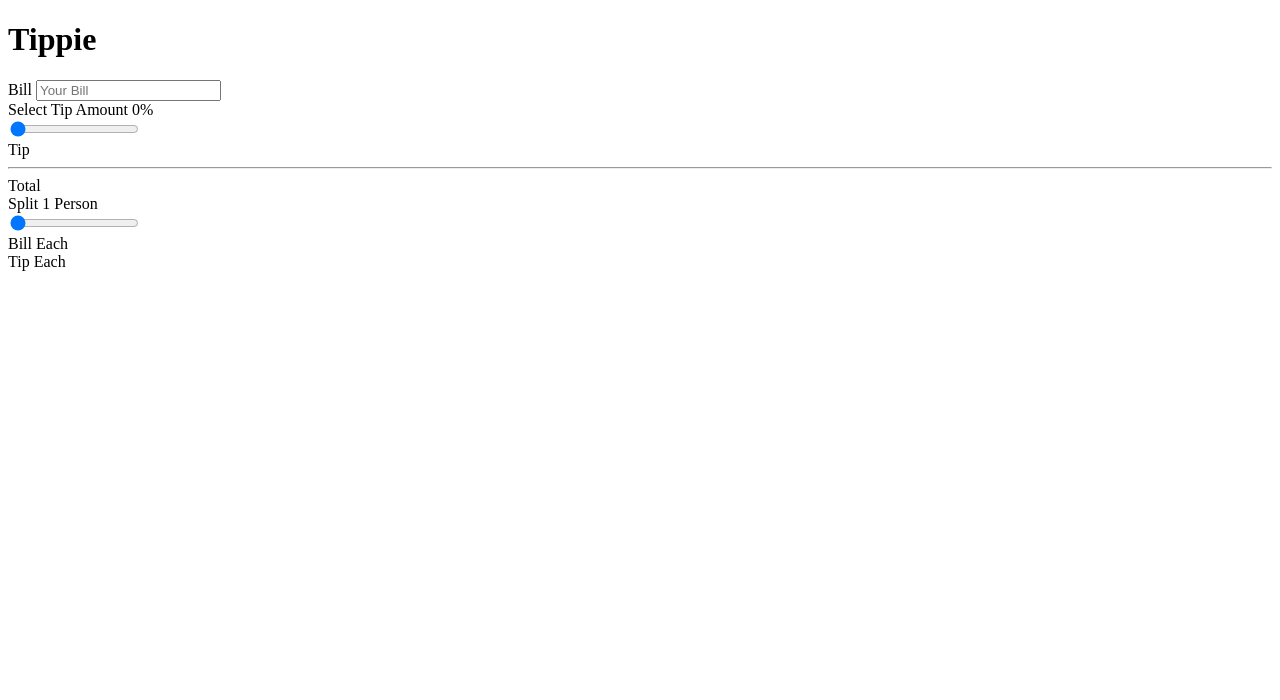
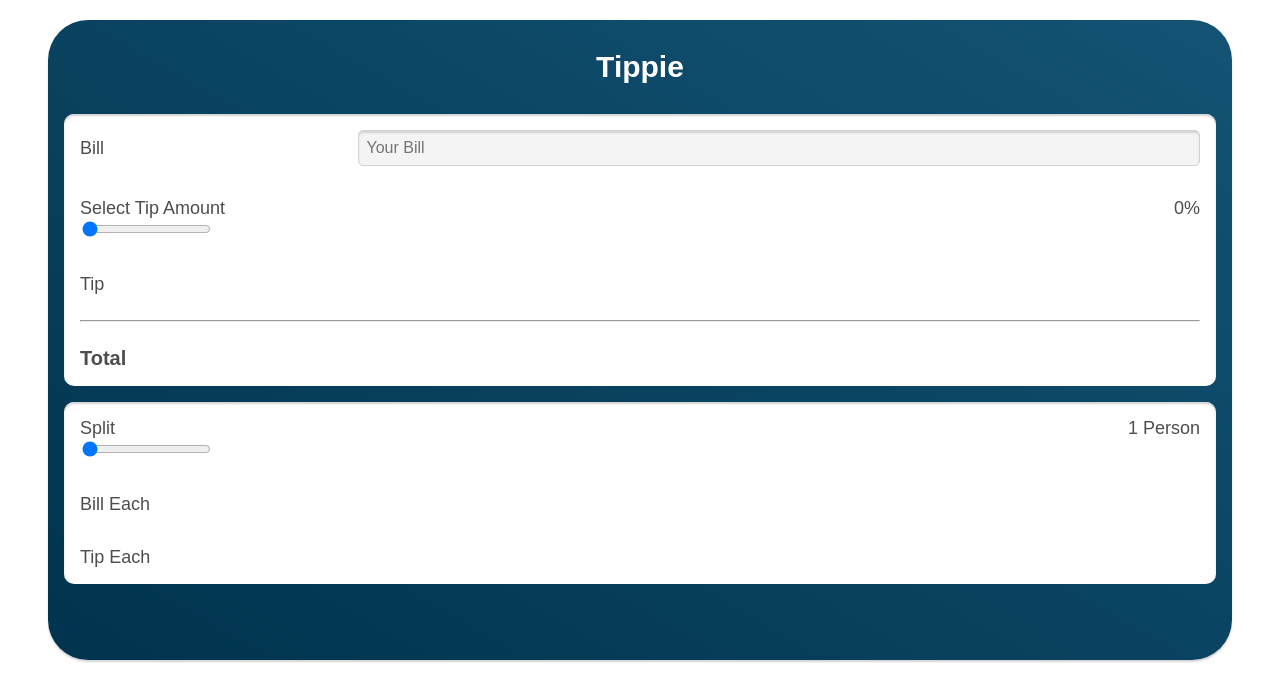
Before and after one commit to Frankie-B/tip-calculator, a plain HTML site: page index.html in a window 1280 px wide. Drawn offline with Linux system fonts and the light colour scheme.

Commit message:
Add base styles

```diff
--- a/index.html
+++ b/index.html
@@ -3,6 +3,7 @@
   <head>
     <meta charset="UTF-8" />
     <meta name="viewport" content="width=device-width, initial-scale=1.0" />
+    <link rel="stylesheet" href="style.css">
     <title>Tippie</title>
   </head>
 
@@ -11,44 +12,44 @@
       <h1>Tippie</h1>
 
       <section>
-        <div>
+        <div class="bill">
           <label for=yourBill">Bill</label>
           <input type="number" placeholder="Your Bill" id="yourBill" />
         </div>
 
         <div>
-          <div>
+          <div class="space-between">
             <label for="tipInput">Select Tip Amount</label>
             <span id="tipPercent">0%</span>
           </div>
           <input type="range" value="0" id="tipInput">
         </div>
 
-        <div>
+        <div class="space-between">
           <span>Tip</span>
           <span id="tipValue"></span>
         </div>
 
         <hr>
 
-        <div>
+        <div class="space-between total">
           <span>Total</span>
           <span id="totalWithTip"></span>
         </div>
       </section>
       <section>
         <div>
-          <div>
+          <div class="space-between">
             <label for="splitInput">Split</label>
             <span id="splitValue">1 Person</span>
           </div>
             <input type="range" min="1" max="10" value="1" id="splitInput">
         </div>
-        <div>
+        <div class="space-between">
           <span>Bill Each</span>
           <span id="billEach"></span>
         </div>
-        <div>
+        <div class="space-between">
           <span>Tip Each</span>
           <span id="tipEach"></span>
         </div>
--- a/style.css
+++ b/style.css
@@ -0,0 +1,69 @@
+html {
+  color: #4e4d4d;
+  font-family: Arial, Helvetica, sans-serif;
+  font-size: 10px;
+}
+
+main {
+  background: linear-gradient(30deg, #00334e, #145374);
+  border-radius: 4rem;
+  box-shadow: 0 2px 2px lightgray;
+  display: flex;
+  flex-direction: column;
+  margin: 2rem auto;
+  max-width: 90vw;
+  padding: 3rem 1.6rem 6rem 1.6rem;
+}
+
+h1 {
+  color: #ffff;
+  font-size: 3rem;
+  margin: 0;
+  text-align: center;
+  padding-bottom: 3rem;
+}
+
+section {
+  background: #ffff;
+  border-radius: 1rem;
+  box-shadow: inset 0 2px 2px lightgray;
+  font-size: 1.8rem;
+  margin-bottom: 1.6rem;
+  padding: 0 1.6rem;
+}
+
+section > div {
+  padding: 1.6rem 0;
+}
+
+.bill {
+  display: flex;
+}
+
+.bill label {
+  flex: 1;
+  align-self: center;
+}
+
+.bill input {
+  flex: 3;
+}
+
+input[type='number'] {
+  background: #f4f4f5;
+  border: 1px solid lightgray;
+  border-radius: 0.5rem;
+  box-shadow: inset 0 2px 2px lightgray;
+  font-size: 1.6rem;
+  padding: 0.8rem 0 0.8rem 0.8rem;
+}
+
+.space-between {
+  display: flex;
+  justify-content: space-between;
+}
+
+.total {
+  font-size: 2rem;
+  font-weight: bolder;
+}
```
Also changed, not shown: 1 other file.
